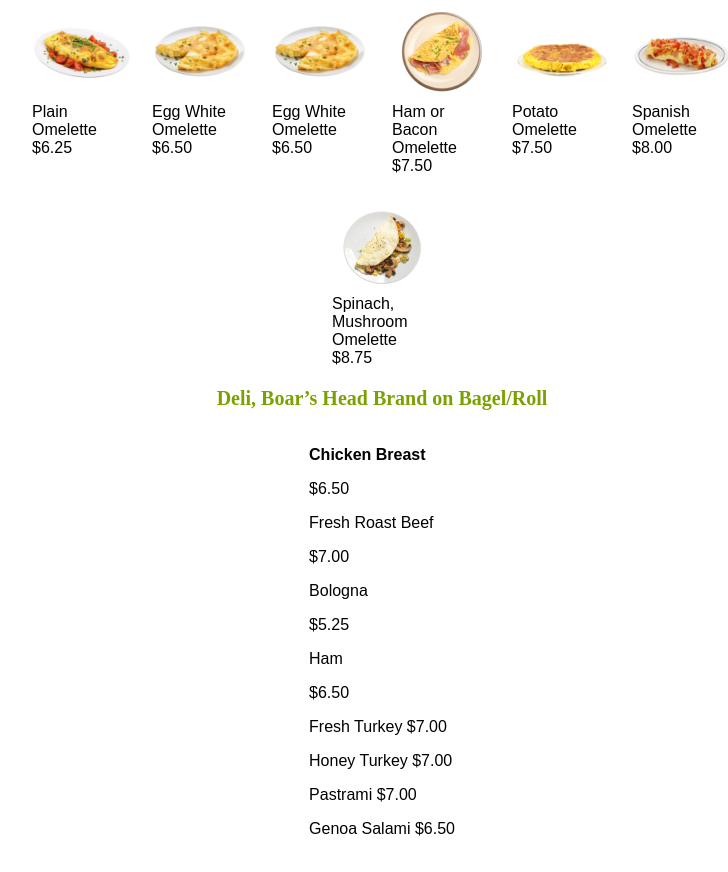
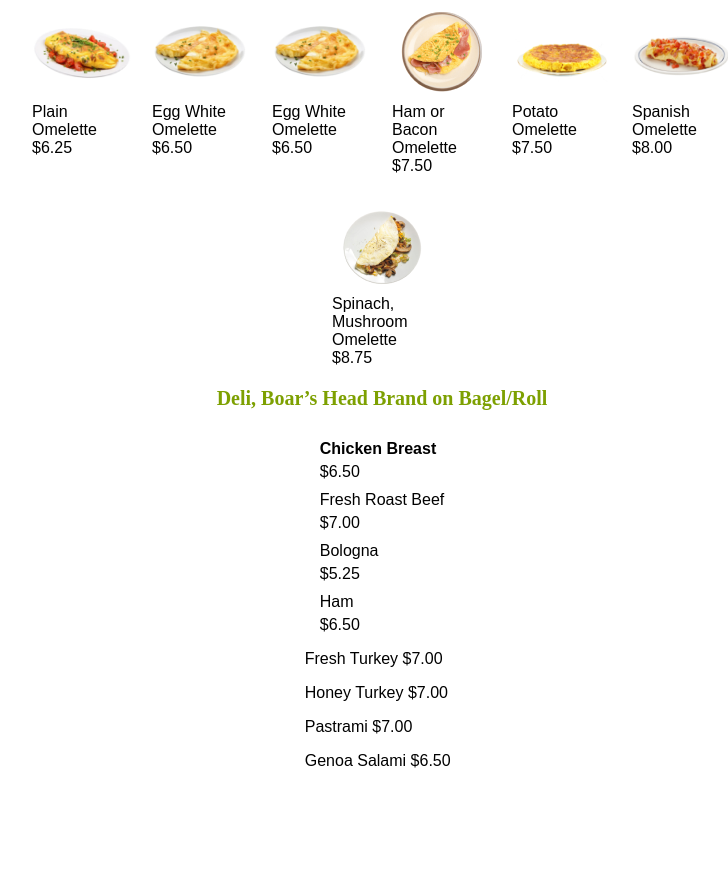
Before and after one commit to npz-web/McLean-Avenue-Bagel-Cafe-online-menu, a plain HTML site: page breakfast-tab.html in a window 1280 px wide. Shown: the part 1361-2233 px from the top of the page, without its empty margins (258-986 px from the left). Drawn offline with nearby package versions, Linux system fonts and the light colour scheme; a web font is replaced by a local one.

Commit message:
adds styling and markup eexample to stack the food text section info

```diff
--- a/styles.css
+++ b/styles.css
@@ -158,3 +158,11 @@ h5 {
 .food-text-section{
     max-width: 800px;
 }
+
+.food-text-section article p{
+    margin: 5px;
+}
+
+.food-text-section article {
+    margin: 10px;
+}
```
